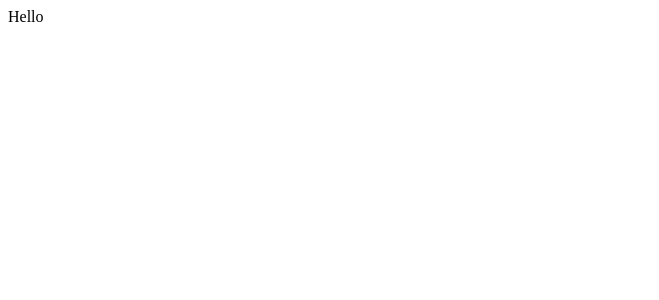
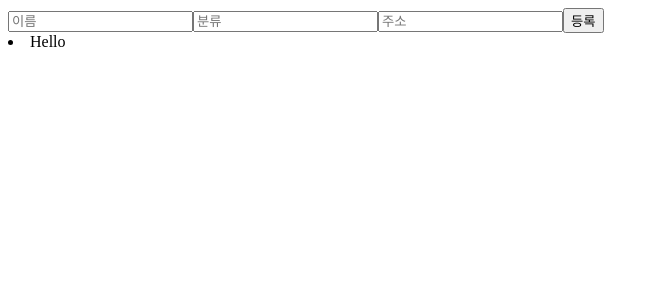
Before and after one commit to graffitiy/Test-code2, a React app: page / in a window 1280 px wide. Shown: the top 300 px of the page, without its empty margins (0-659 px from the left). Built offline with nearby package versions, Linux system fonts and the light colour scheme; the HTML template or start-up script is replaced by a standard one.

Commit message:
feat: ListContainer & InputContainer 파일 추가

```diff
--- a/src/App.jsx
+++ b/src/App.jsx
@@ -1,7 +1,11 @@
+import InputContainer from './InputContainer';
+import ListContainer from './ListContainer';
+
 export default function App() {
   return (
-    <div>
-      Hello
-    </div>
+    <>
+      <InputContainer />
+      <ListContainer />
+    </>
   );
 }
--- /dev/null
+++ b/src/InputContainer.jsx
@@ -0,0 +1,10 @@
+export default function InputContainer() {
+  return (
+    <form>
+      <input type="text" placeholder="이름" />
+      <input type="text" placeholder="분류" />
+      <input type="text" placeholder="주소" />
+      <button type="submit">등록</button>
+    </form>
+  );
+}
--- /dev/null
+++ b/src/ListContainer.jsx
@@ -0,0 +1,3 @@
+export default function ListContainer() {
+  return <li>Hello</li>;
+}
```
Also changed, not shown: 1 other file (tests, documents, lock files or other folders).
